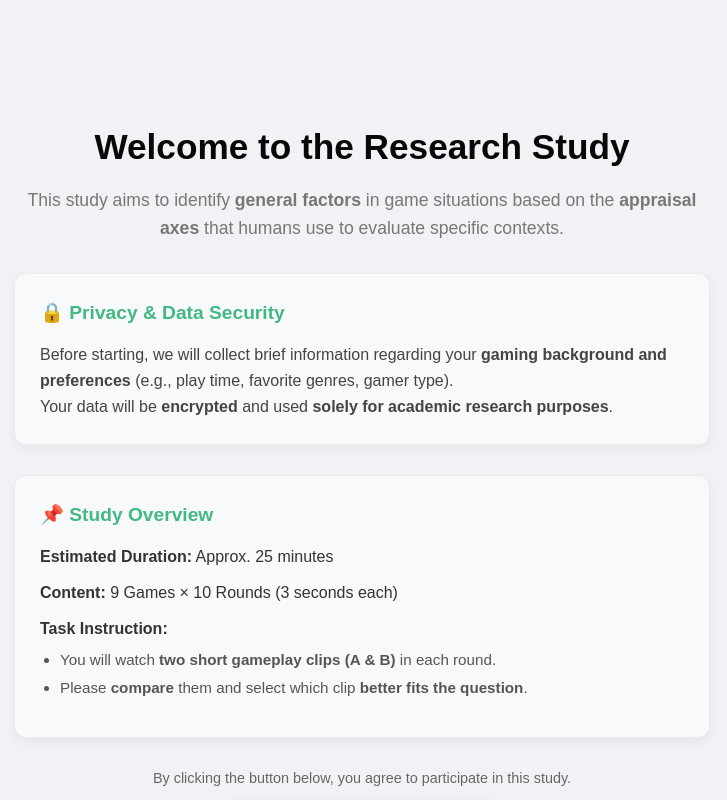
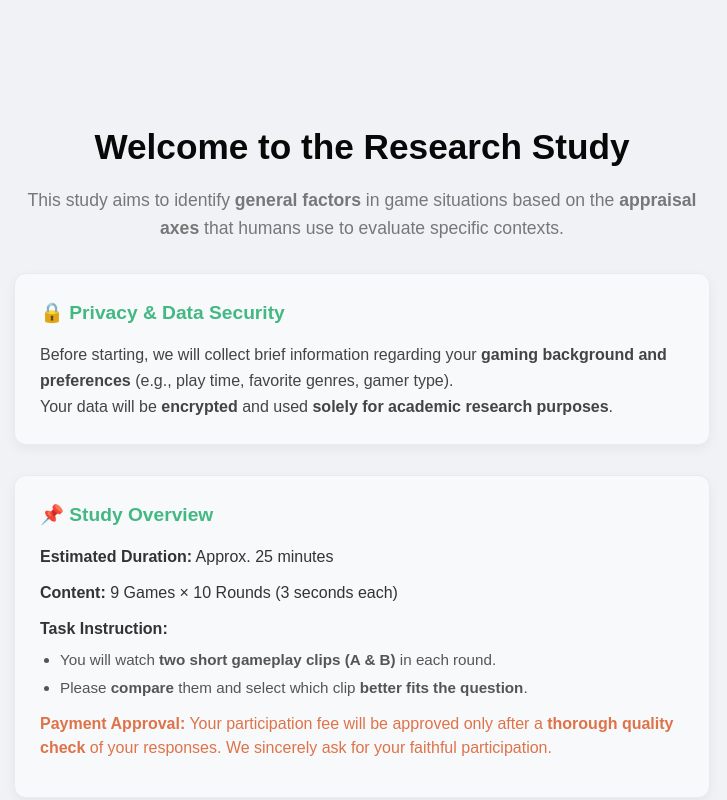
Before and after one commit to moon920110/general-game-cognition, a Vue app: page / in a window 1280 px wide. Shown: the top 800 px of the page, without its empty margins (278-1005 px from the left). Built offline with nearby package versions, Linux system fonts and the light colour scheme; a web font is replaced by a local one.

Commit message:
Update instructions

```diff
--- a/src/components/Instruction.vue
+++ b/src/components/Instruction.vue
@@ -50,6 +50,9 @@ const info = computed(() => {
           <li>
             Since the session is long, if you feel your concentration slipping, please <strong>take a short break</strong> right now before starting the session.
           </li>
+          <li>
+            If the videos do not appear immediately, please <strong>wait a few moments</strong> for them to load.
+          </li>
         </ul>
       </div>
     </div>
--- a/src/components/Intro.vue
+++ b/src/components/Intro.vue
@@ -29,6 +29,9 @@
             <li>You will watch <strong>two short gameplay clips (A & B)</strong> in each round.</li>
             <li>Please <strong>compare</strong> them and select which clip <strong>better fits the question</strong>.</li>
           </ul>
+        </li>
+        <li style="color: #de734a;">
+          <strong>Payment Approval:</strong> Your participation fee will be approved only after a <strong>thorough quality check</strong> of your responses. We sincerely ask for your faithful participation.
         </li>
       </ul>
     </div>
--- a/src/components/Task.vue
+++ b/src/components/Task.vue
@@ -120,7 +120,6 @@ const submitTask = () => {
   const results = items.value.map(item => ({
     ...item.meta, ...item.answers, timestamp: new Date().toISOString()
   }));
-  console.log(results)
   emit('submit', results);
 };
 </script>
@@ -130,7 +129,7 @@ const submitTask = () => {
     <h2>[{{ gameName }}] Appraisal Evaluation (Game {{ block + 1 }} / 9)</h2>
     <p class="desc">
       Watch Clip A and Clip B.<br>
-      Compare them based on the 8 questions below.
+      Compare them based on the 6 questions below.
     </p>
 
     <div v-for="(item, idx) in items" :key="item.id" class="item-box">
```
